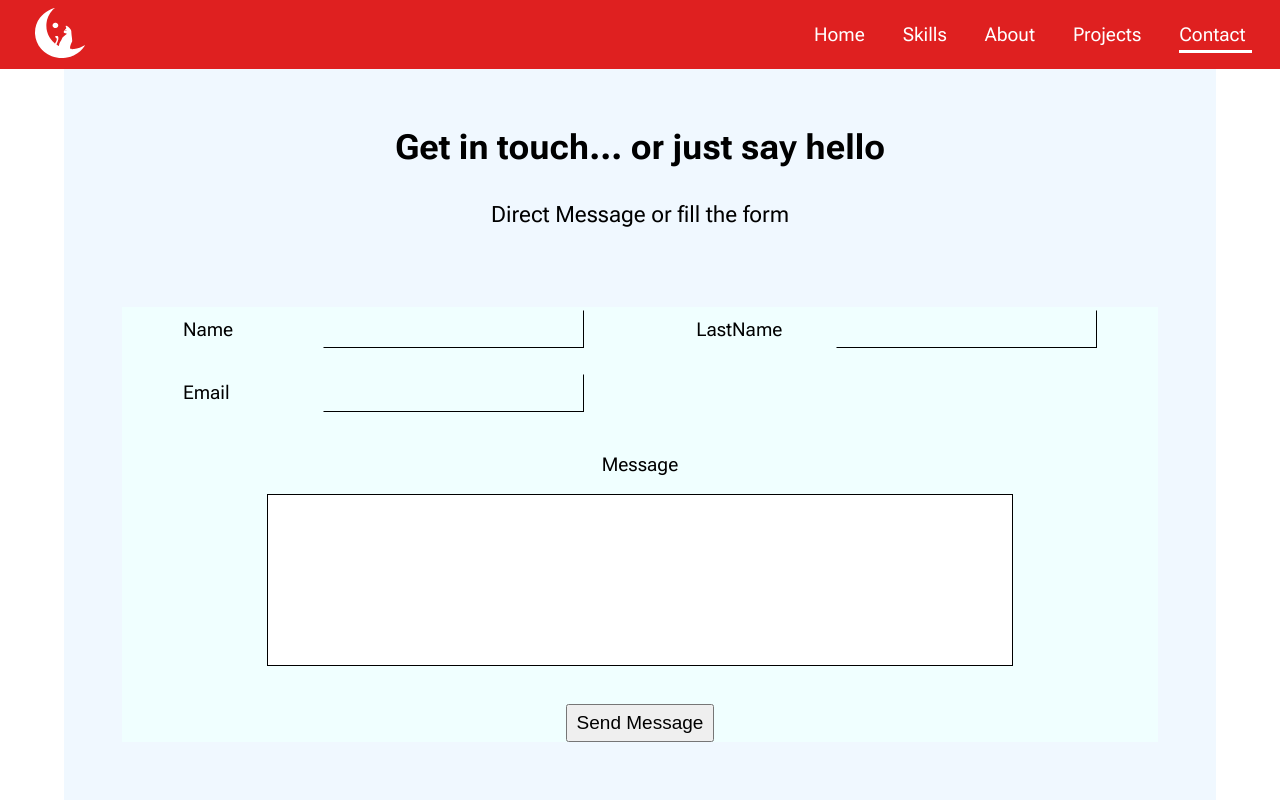
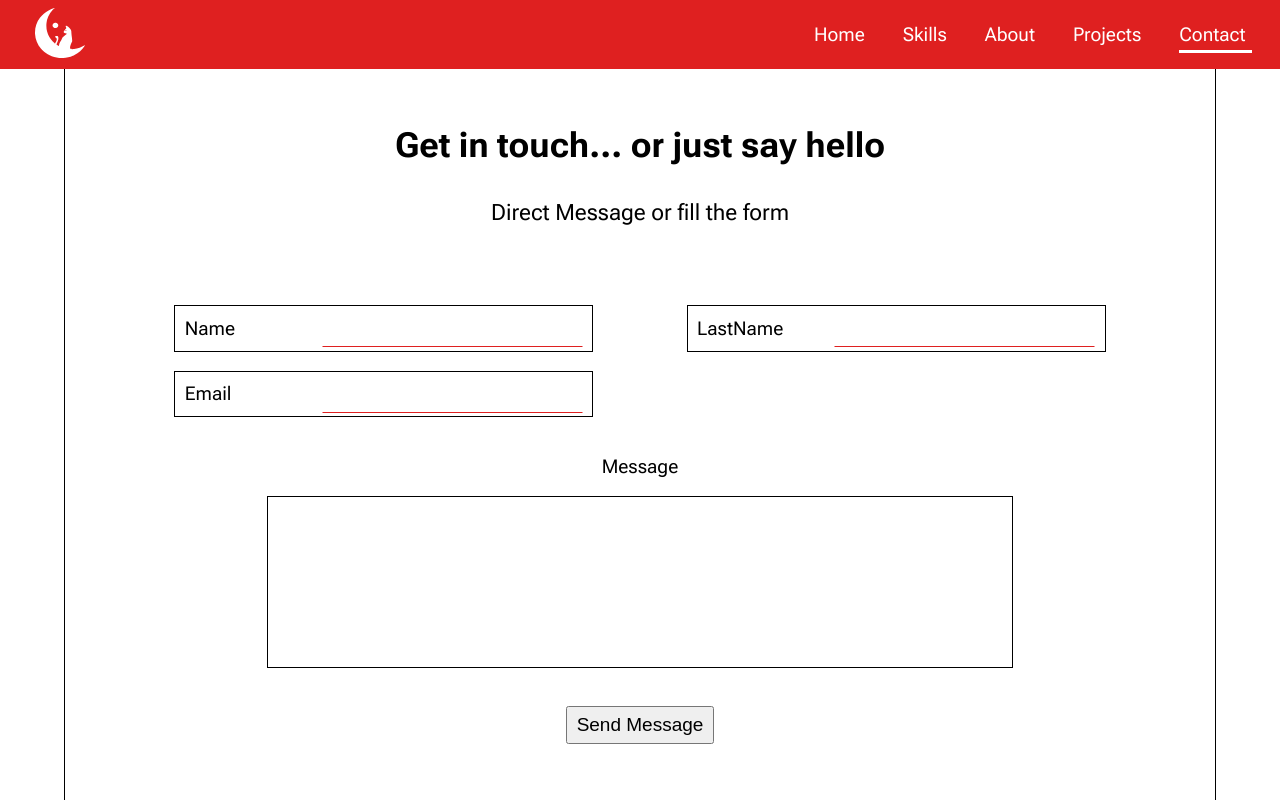
Before and after one commit to JorgeKerilima19/portfolio, a React (Vite) app: page /contact in a window 1280 px wide. Built offline with nearby package versions, Linux system fonts and the light colour scheme.

Commit message:
form colors

```diff
--- a/src/index.css
+++ b/src/index.css
@@ -14,6 +14,7 @@ a {
 
 :root {
   --header-height: 4rem;
+  --border-color:hsl(0,0%,0%);
   --complete-height: calc(100vh - var(--header-height));
   --max-width: 80rem;
   --primary-color: hsl(0, 75%, 50%);
--- a/src/pages/styles/contact.css
+++ b/src/pages/styles/contact.css
@@ -1,5 +1,6 @@
 .section-contact {
-  background-color: aliceblue;
+  border-left: thin solid var(--border-color);
+  border-right: thin solid var(--border-color);
 }
 .contact-wrapper {
   padding: 2em 0;
@@ -18,7 +19,6 @@
   text-align: center;
 }
 .contact__form {
-  background-color: azure;
   display: flex;
   justify-content: space-between;
   align-items: center;
@@ -42,11 +42,11 @@
   align-items: center;
   flex-wrap: wrap;
   padding: 0.2rem 0.5em;
+  border: thin solid var(--border-color);
 }
 .contact__form__item-input {
   border: thin solid transparent;
-  border-bottom: thin solid black;
-  border-right: thin solid black;
+  border-bottom: thin solid var(--primary-color);
   outline: 0;
   font-size: inherit;
   padding: 0.4rem;
@@ -54,7 +54,7 @@
   transition: 0.5s;
 }
 .contact__form__item-input:focus {
-  border: thin solid black;
+  border: thin solid var(--primary-color);
 }
 .contact__form__text-container {
   gap: 1rem;
@@ -65,7 +65,7 @@
   font-family: inherit;
   font-size: inherit;
   padding: 0.5rem;
-  border: thin solid black;
+  border: thin solid var(--border-color);
   outline: 0;
   resize: none;
 }
```
